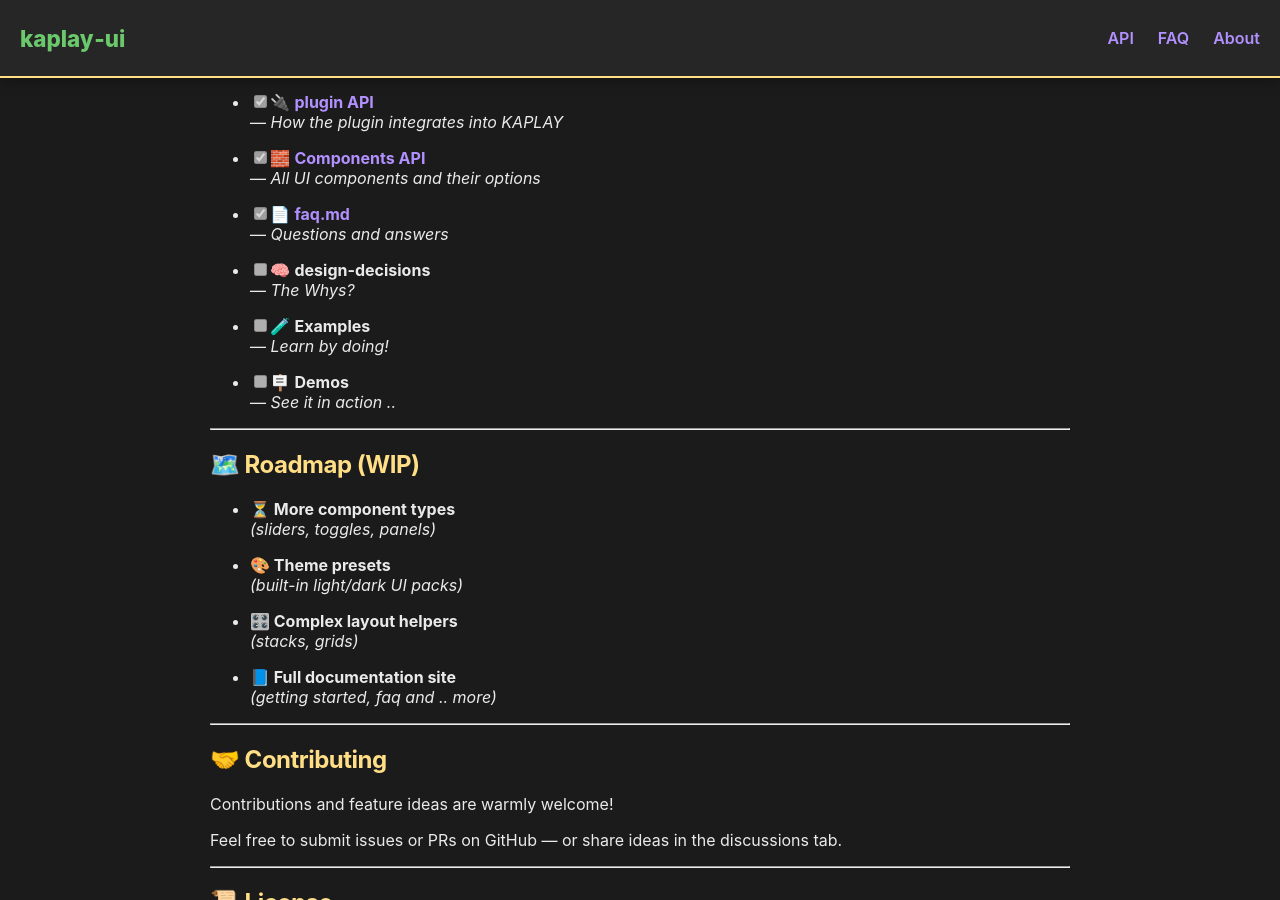
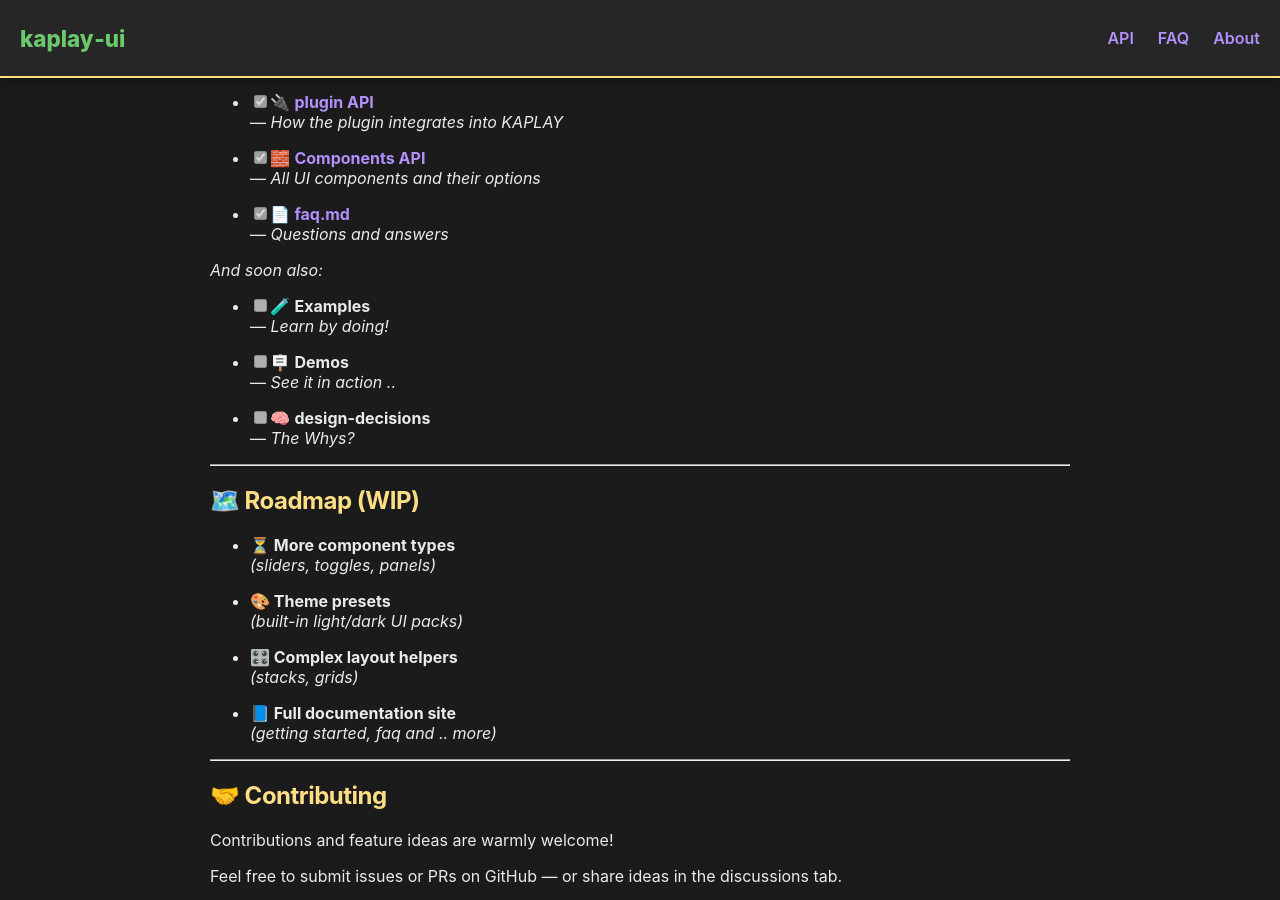
Before and after one commit to jbakchr/kaplay-ui, a Jekyll site: the page built from docs/index.md, in a window 1280 px wide and 900 px high, scrolled down 2267 px. Built offline with Jekyll 4.4.1, drawn with Linux system fonts in a browser that asks for light colours; our own code applies the rules of GitHub Pages for plain Markdown files.

Commit message:
Rearranged index documention section

```diff
--- a/docs/index.md
+++ b/docs/index.md
@@ -94,14 +94,16 @@
 - [x] 📄 **[faq.md](https://jbakchr.github.io/kaplay-ui/faq)**
        — _Questions and answers_
 
-- [ ] 🧠 **design-decisions**
-       — _The Whys?_
+_And soon also:_
 
 - [ ] 🧪 **Examples**
        — _Learn by doing!_
 
 - [ ] 🪧 **Demos**
        — _See it in action .._
+
+- [ ] 🧠 **design-decisions**
+       — _The Whys?_
 
 ---
 
```
